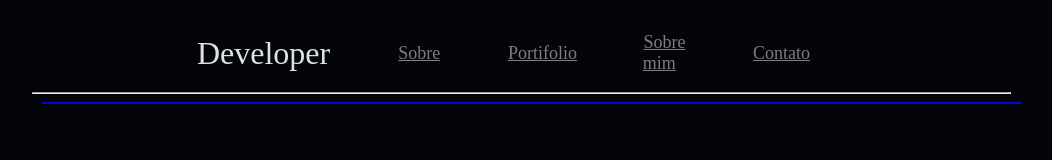
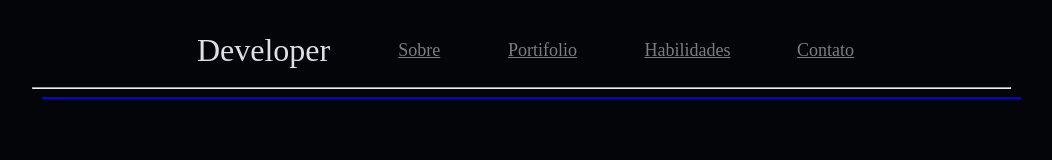
Before and after one commit to JinCassYT/Portifolio, a plain HTML site: page index.html in a window 1280 px wide. Shown: the top 160 px of the page, without its empty margins (43-1095 px from the left). Drawn offline with Linux system fonts and the light colour scheme.

Commit message:
atualização do menu

```diff
--- a/index.html
+++ b/index.html
@@ -13,7 +13,7 @@
         <li class="logo">Developer</li>
         <li><a href="Sobre">Sobre</a></li>
         <li><a href="Portifolio">Portifolio</a></li>
-        <li><a href="Sobre-mim">Sobre mim</a></li>
+        <li><a href="Sobre-mim">Habilidades</a></li>
         <li><a href="Contato">Contato</a></li>
 
     </ul>
```
